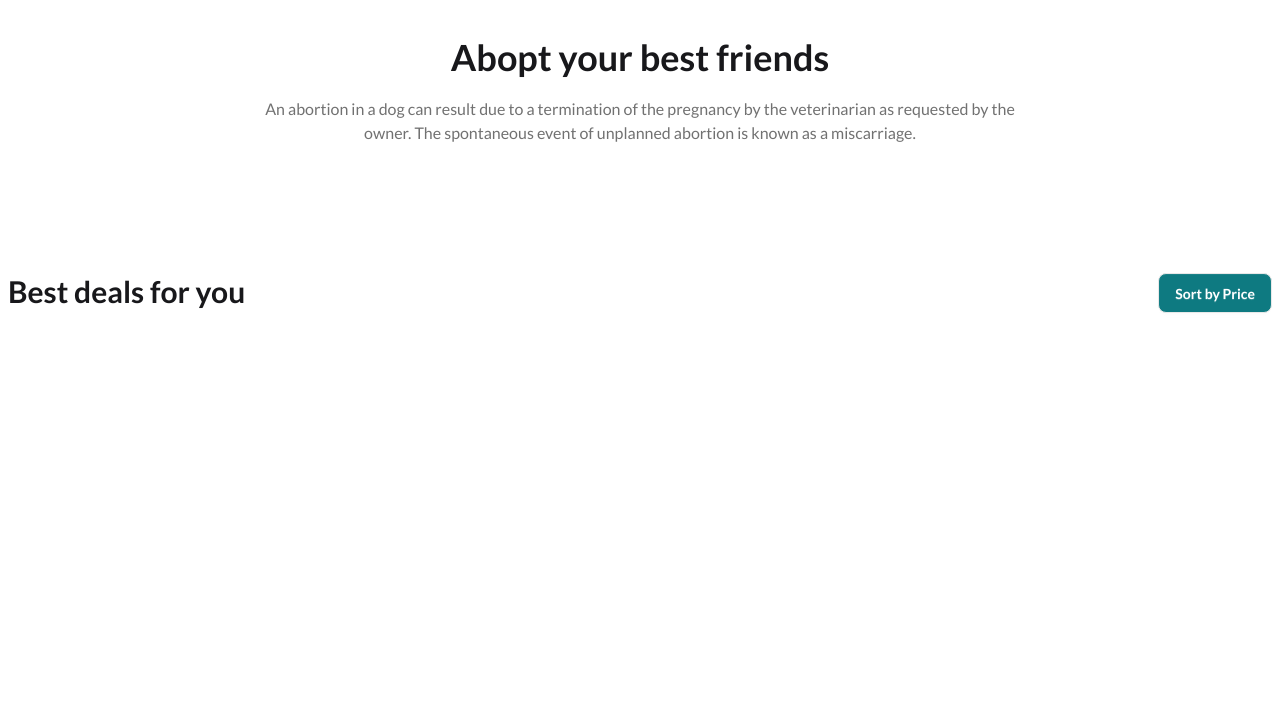
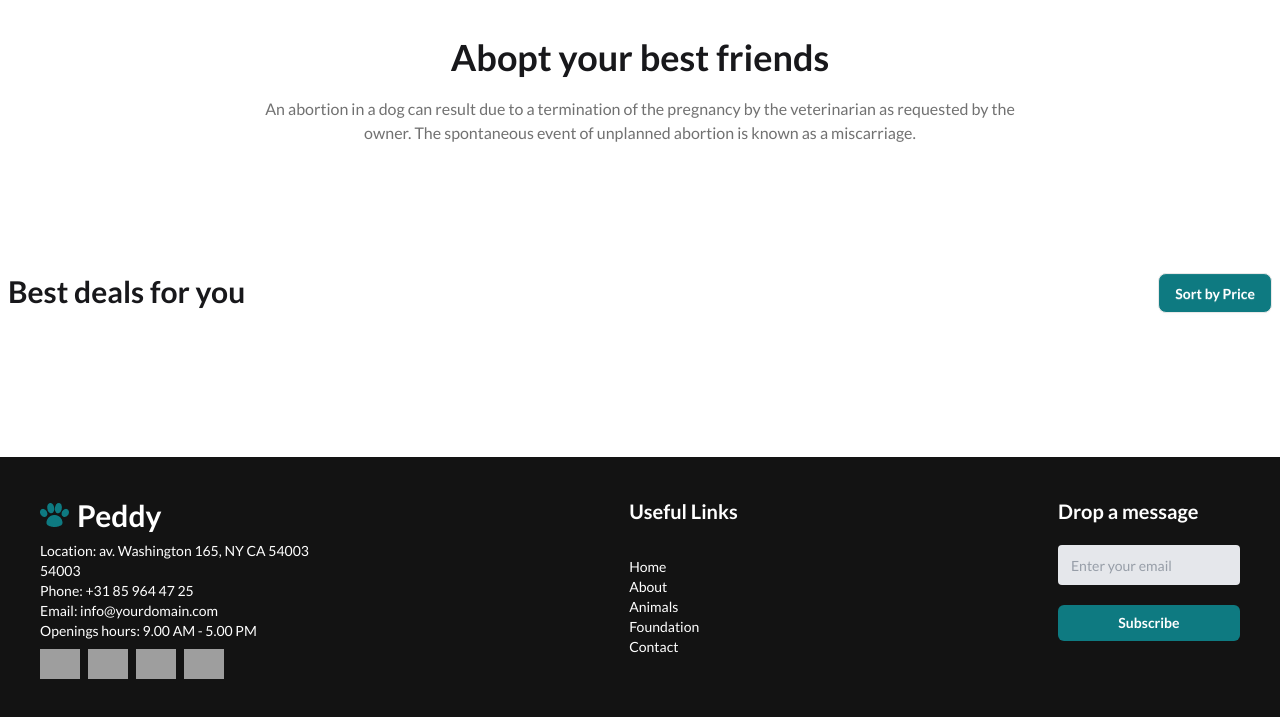
Before and after one commit to ShahariarSohan/pet-shop, a plain HTML site: page index.html in a window 1280 px wide. Shown: the part 1211-1928 px from the top of the page. Before the commit the page ends 1668 px from the top, so only its background shows below. Drawn offline with nearby package versions, Linux system fonts and the light colour scheme; no server answers; grey boxes are pictures that could not be loaded.

Commit message:
footer added

```diff
--- a/index.html
+++ b/index.html
@@ -145,8 +145,47 @@
             </div>
         </dialog>
     </main>
-    <footer>
+    <footer class=" bg-[#131313] p-10">
+     <!-- footer container -->
+      <div class="flex flex-col lg:flex-row justify-between text-white text-sm container mx-auto gap-5 md:gap-0">
+         <div class="space-y-2">
+          <div class="flex items-center gap-2">
+            <img src="images/logo.webp" alt="" />
+            <h2 class="text-3xl font-bold">Peddy</h2>
+          </div>
+          <ul>
+            <li>Location: av. Washington 165, NY CA 54003</li>
+            <li>54003</li>
+            <li>Phone: +31 85 964 47 25</li>
+            <li>Email: info@yourdomain.com</li>
+            <li>Openings hours: 9.00 AM - 5.00 PM</li>
+          </ul>
+          <div class="flex items-center gap-2">
+            <img class="w-10" src="https://img.icons8.com/?size=48&id=118497&format=png" alt="">
+            <img class="w-10" src="https://img.icons8.com/?size=50&id=fJp7hepMryiw&format=png" alt="">
+            <img class="w-10" src="https://img.icons8.com/?size=48&id=19318&format=png" alt="">
+            <img class="w-10" src="https://img.icons8.com/?size=80&id=BrU2BBoRXiWq&format=png" alt="">
+          </div>
+         </div>
+         <div class="space-y-8">
+          <h2 class="font-bold text-xl">Useful Links</h2>
+          <ul>
+            <li>Home</li>
+            <li>About</li>
+            <li>Animals</li>
+            <li>Foundation</li>
+            <li>Contact</li>
+          </ul>
+         </div>
+         <div class="space-y-5">
+          <h2 class="font-bold text-xl">Drop a message</h2>
+          <input type="text" placeholder="Enter your email" class="input input-ghost bg-gray-200 text-gray-600 w-full md:w-1/2 lg:w-full " />
+          <div>
+            <button class="w-full md:w-1/2 lg:w-full px-10 py-2 border-0 bg-[#0E7A81] text-white font-bold rounded-md">Subscribe</button>
+          </div>
+         </div>
 
+      </div>
     </footer>
 
     <script src="JS/index.js"></script>
```
